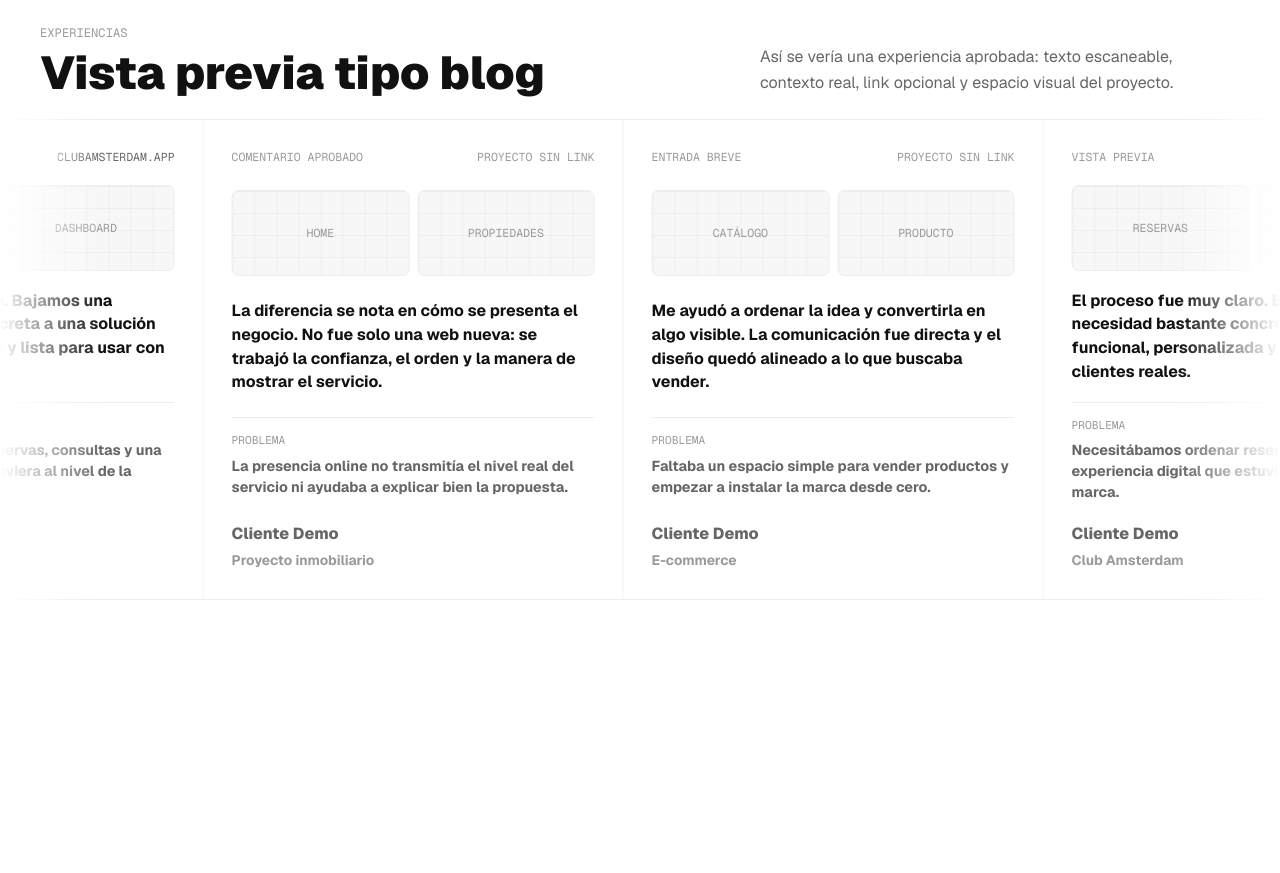
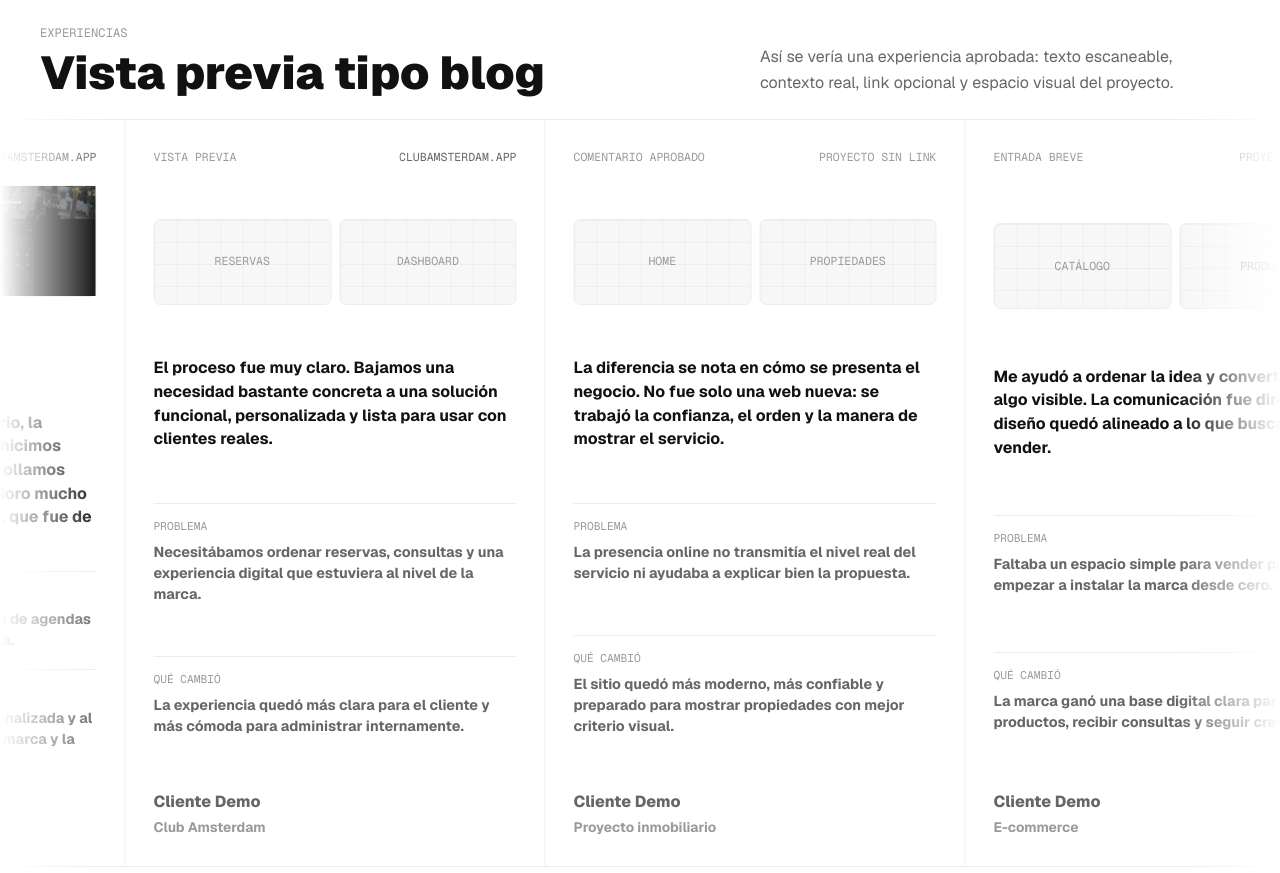
Before and after one commit to Maneyrao/portfolio, a Next.js app: page /form in a window 1280 px wide. Shown: the part 1460-2333 px from the top of the page. Before the commit the page ends 2156 px from the top, so only its background shows below. Built offline with nearby package versions, Linux system fonts and the light colour scheme.

Commit message:
Add Club Amsterdam client opinion

```diff
--- a/src/components/ExperienceAdmin.jsx
+++ b/src/components/ExperienceAdmin.jsx
@@ -44,9 +44,9 @@ function buildReviewFromForm(form) {
 }
 
 function getInitialPublicEnabled() {
-  if (typeof window === "undefined") return false;
+  if (typeof window === "undefined") return true;
 
-  return window.localStorage.getItem(EXPERIENCE_PUBLIC_ENABLED_KEY) === "true";
+  return window.localStorage.getItem(EXPERIENCE_PUBLIC_ENABLED_KEY) !== "false";
 }
 
 function getInitialReviews() {
--- a/src/components/ExperienceSection.jsx
+++ b/src/components/ExperienceSection.jsx
@@ -122,6 +122,12 @@ export function ExperienceReviewCarousel({ copy, revealImmediately = false, revi
                 <span>Problema</span>
                 <strong>{review.challenge}</strong>
               </div>
+              {review.outcome && (
+                <div className="experience-review-context">
+                  <span>Qué cambió</span>
+                  <strong>{review.outcome}</strong>
+                </div>
+              )}
               <div className="experience-review-author">
                 {review.firstName} {review.lastName}
                 {review.company && <span>{review.company}</span>}
@@ -177,7 +183,7 @@ export function ExperiencePublicPreview() {
       const savedReviews = window.localStorage.getItem(EXPERIENCE_REVIEWS_KEY);
       const parsedReviews = savedReviews ? JSON.parse(savedReviews) : initialExperienceReviews;
 
-      setPublicEnabled(savedVisibility === "true");
+      setPublicEnabled(savedVisibility !== "false");
       setApprovedReviews(getVisibleExperienceReviews(parsedReviews));
     } catch {
       setPublicEnabled(false);
--- a/src/data/experienceReviews.js
+++ b/src/data/experienceReviews.js
@@ -26,6 +26,35 @@ export const defaultAdminReviewForm = {
 };
 
 export const initialExperienceReviews = [
+  {
+    challenge:
+      "Pagábamos mucho por un sistema web de agendas que no nos identificaba ni representaba.",
+    company: "Club Amsterdam",
+    firstName: "Matías",
+    id: "club-amsterdam-matias-damonte",
+    isVisible: true,
+    lastName: "Damonte",
+    outcome:
+      "Ahora tenemos una página 100% personalizada y al detalle, que transmite la esencia de la marca y la impulsa a la perfección.",
+    photos: [
+      {
+        imageUrl: "/images/work/club-amsterdam-hero.png",
+        name: "Club Amsterdam",
+      },
+      {
+        imageUrl: "/images/work/club-amsterdam-public-agenda.png",
+        name: "Agenda pública",
+      },
+      {
+        imageUrl: "/images/work/club-amsterdam-admin-agenda.png",
+        name: "Panel admin",
+      },
+    ],
+    projectUrl: "https://clubamsterdam.app",
+    review:
+      "En un principio ya había buen criterio, la página web quedó muy acorde. Le hicimos muchas modificaciones y la desarrollamos hasta llegar a su mejor versión. Valoro mucho el acompañamiento personalizado, que fue de mucha ayuda.",
+    status: "Opinión aprobada",
+  },
   {
     challenge: "Necesitábamos ordenar reservas, consultas y una experiencia digital que estuviera al nivel de la marca.",
     company: "Club Amsterdam",
```
Also changed, not shown: 1 other file (tests, documents, lock files or other folders).
